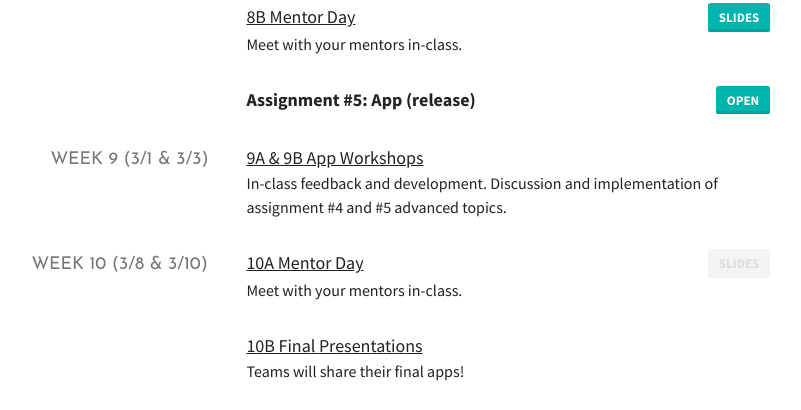
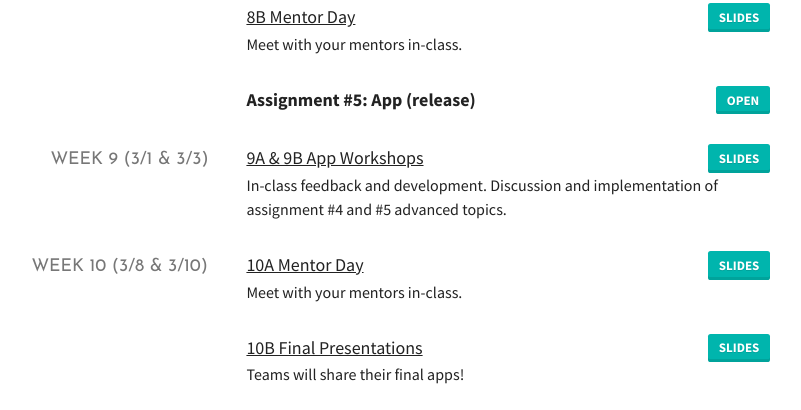
Before and after one commit to vishnuravi/stanford-cs342, a plain HTML site: page index.html in a window 1280 px wide. Shown: the part 2790-3200 px from the top of the page, without its empty margins (255-1056 px from the left). Drawn offline with nearby package versions, Linux system fonts and the light colour scheme; grey boxes are pictures that could not be loaded; a web font is replaced by a local one.

Commit message:
Add slides from weeks 9 and 10

```diff
--- a/index.html
+++ b/index.html
@@ -269,6 +269,7 @@
 
                         <h3 class="pulled left">Week 9 (3/1 & 3/3)</h3>
                         <div class="class meta"><span class="topic">9A & 9B App Workshops</span>
+                            <div class="action"><a href="https://docs.google.com/presentation/d/1NUf7AjzJNn02_MYzvVHK4RdqNEI0NXVbtf-HFg1fCyQ" class="ui mini teal button">Slides</a></div>
                         </div>
                         <div class="class description">
                             <p>In-class feedback and development. Discussion and implementation of assignment #4 and #5
@@ -277,12 +278,13 @@
 
                         <h3 class="pulled left">Week 10 (3/8 & 3/10)</h3>
                         <div class="class meta"><span class="topic">10A Mentor Day</span>
-                            <div class="action"><a href="#" class="ui mini teal button disabled">Slides</a></div>
+                            <div class="action"><a href="https://docs.google.com/presentation/d/1LWhRJRLmyKtyaxwtJRILpZxSTqG3fq7PGZyCNn70yXI" class="ui mini teal button">Slides</a></div>
                         </div>
                         <div class="class description">
                             <p>Meet with your mentors in-class.</p>
                         </div>
                         <div class="class meta"><span class="topic">10B Final Presentations</span>
+                            <div class="action"><a href="https://docs.google.com/presentation/d/1h3aw8mAHRWl-vVOfKZiA-CBblwJGqPMlb_Ez6Gs6MGg" class="ui mini teal button">Slides</a></div>
                         </div>
                         <div class="class description">
                             <p>Teams will share their final apps!</p>
```
